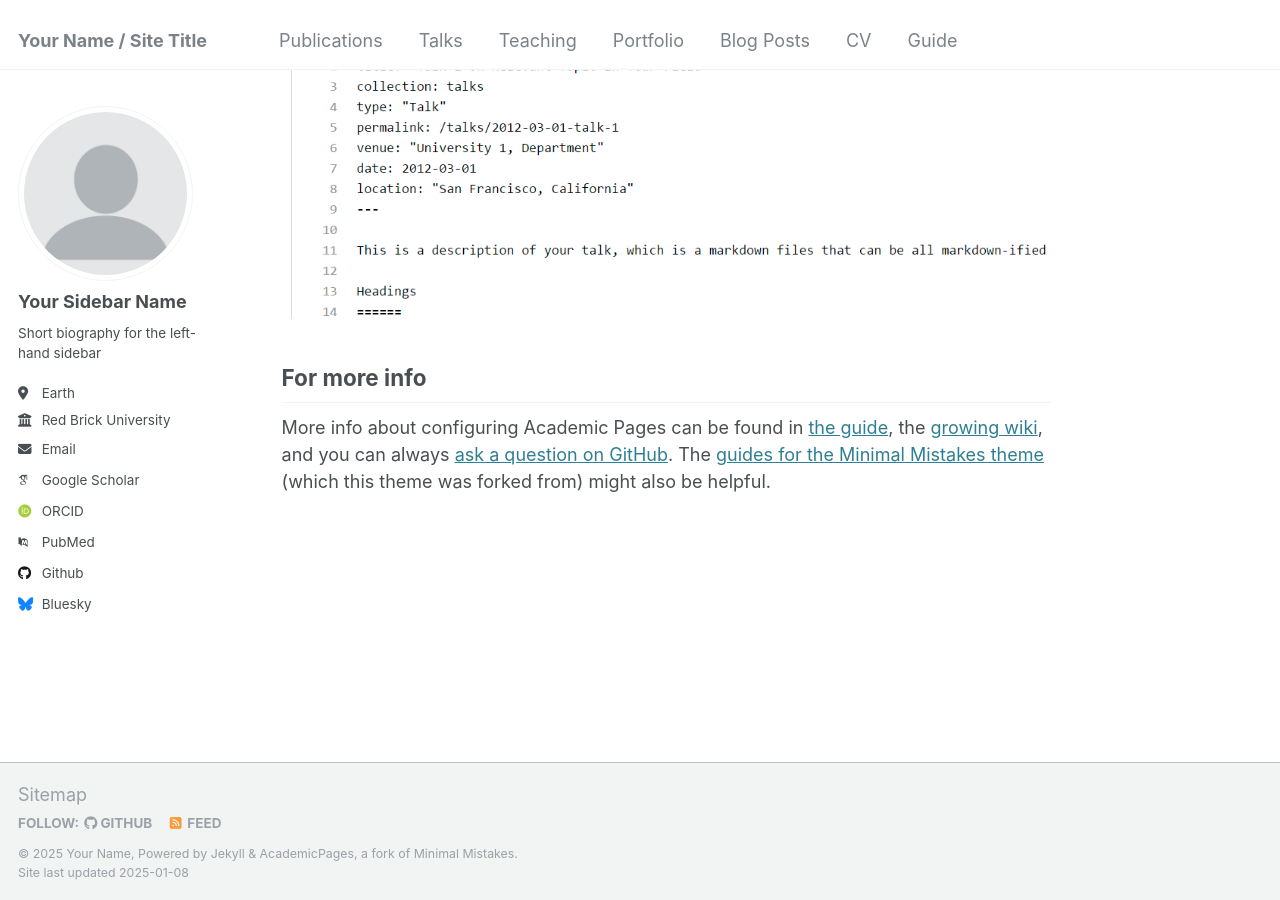
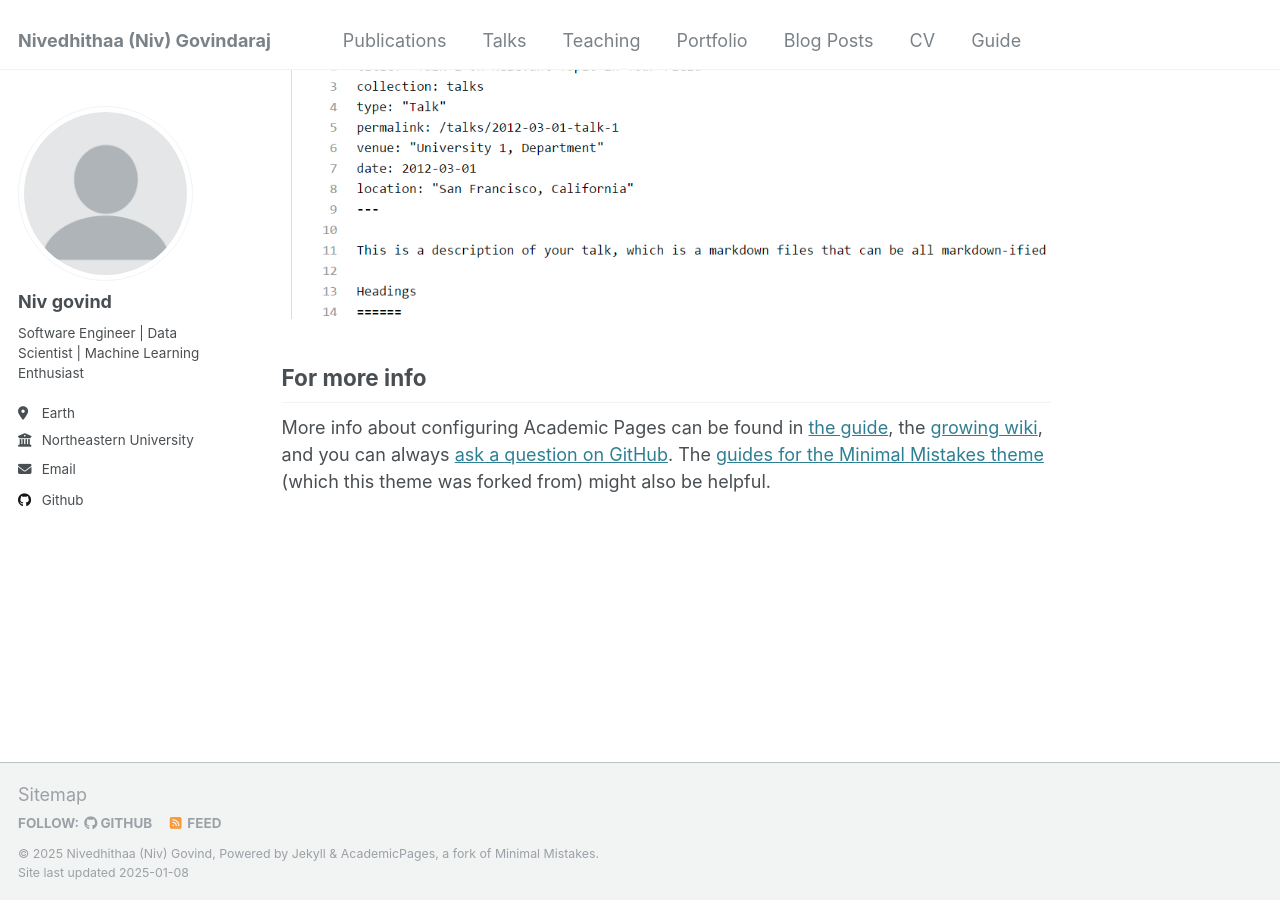
Before and after one commit to nivgovind/nivgovind.github.io, a Jekyll site: the page built from _pages/about.md, in a window 1280 px wide and 900 px high, scrolled down 2643 px. Built offline with Jekyll 4.4.1, drawn with Linux system fonts in a browser that asks for light colours; some web fonts are replaced.

Commit message:
about me page

```diff
--- a/_config.yml
+++ b/_config.yml
@@ -8,13 +8,13 @@
 
 # Basic Site Settings
 locale                   : "en-US"
-title                    : "Your Name / Site Title"
+title                    : "Nivedhithaa (Niv) Govindaraj"
 title_separator          : "-"
-name                     : &name "Your Name"
-description              : &description "personal description"
-url                      : https://academicpages.github.io # the base hostname & protocol for your site e.g. "https://[your GitHub username].github.io"
+name                     : &name "Nivedhithaa (Niv) Govind"
+description              : &description "Big data and software engineer with 3+ years professional experience in developing and deploying scalable backend and data pipeline solutions. Skilled in AWS, GCP, Python, and API design. Reduced operational costs by 30% through pipeline optimizations and containerization. Currently pursuing an MS in Information Systems at Northeastern University."
+url                      : "https://nivgovind.github.io" # the base hostname & protocol for your site e.g. "https://[your GitHub username].github.io"
 baseurl                  : "" # the subpath of your site, e.g. "/blog"
-repository               : "academicpages/academicpages.github.io"
+repository               : "nivgovind/nivgovind.github.io"
 
 # Site Author - The following control what appear as part of the author content on the side bar.
 #               If a field is blank the icon and link will not appear, otherwise it will be shown.
@@ -22,21 +22,21 @@ repository               : "academicpages/academicpages.github.io"
 author:
   # Biographic information
   avatar           : "profile.png"
-  name             : "Your Sidebar Name"
+  name             : "Niv govind"
   pronouns         : # example: "she/her"
-  bio              : "Short biography for the left-hand sidebar"
+  bio              : "Software Engineer | Data Scientist | Machine Learning Enthusiast"
   location         : "Earth"
-  employer         : "Red Brick University"
+  employer         : "Northeastern University"
   uri              : # URL
-  email            : "none@example.org"
+  email            : "govindaraj.n@northeastern.edu"
 
   # Academic websites
   arxiv            : # URL - Update with the correct link to your profile
-  googlescholar    : "https://scholar.google.com/citations?user=PS_CX0AAAAAJ"
+  googlescholar    : # URL
   impactstory      : # URL
-  orcid            : "http://orcid.org/yourorcidurl"
+  orcid            : # URL
   semantic         : # URL
-  pubmed           : "https://www.ncbi.nlm.nih.gov/pubmed/?term=john+snow"
+  pubmed           : # URL
   researchgate     : # URL
   scopus           : # URL
 
@@ -44,12 +44,12 @@ author:
   bitbucket        : # Username - Update with your username on the site
   codepen          : # Username
   dribbble         : # Username
-  github           : "academicpages"
+  github           : "nivgovind"
   kaggle           : # Username
   stackoverflow    : # User number or user number and name (i.e., use "1" or "1/jeff-atwood")
 
   # Social media
-  bluesky          : "bsky.app" # Replace this with you Bluesky username
+  bluesky          : # Username # Replace this with you Bluesky username
   facebook         : # Username
   flickr           : # Username
   foursquare       : # Username
@@ -213,10 +213,10 @@ kramdown:
 # These settings control the types of collections used by the template
 collections:
   teaching:
-    output: true
+    output: false
     permalink: /:collection/:path/
   publications:
-    output: true
+    output: false
     permalink: /:collection/:path/
   portfolio:
     output: true
@@ -247,23 +247,23 @@ defaults:
       layout: single
       author_profile: true
   # _teaching
-  - scope:
-      path: ""
-      type: teaching
-    values:
-      layout: single
-      author_profile: true
-      share: true
-      comments: true
+  # - scope:
+  #     path: ""
+  #     type: teaching
+  #   values:
+  #     layout: single
+  #     author_profile: true
+  #     share: true
+  #     comments: true
   # _publications
-  - scope:
-      path: ""
-      type: publications
-    values:
-      layout: single
-      author_profile: true
-      share: true
-      comments: true
+  # - scope:
+  #     path: ""
+  #     type: publications
+  #   values:
+  #     layout: single
+  #     author_profile: true
+  #     share: true
+  #     comments: true
   # _portfolio
   - scope:
       path: ""
@@ -274,13 +274,13 @@ defaults:
       share: true
       comment: true
   # _talks
-  - scope:
-      path: ""
-      type: talks
-    values:
-      layout: talk
-      author_profile: true
-      share: true
+  # - scope:
+  #     path: ""
+  #     type: talks
+  #   values:
+  #     layout: talk
+  #     author_profile: true
+  #     share: true
 
 
 # Sass/SCSS
```
